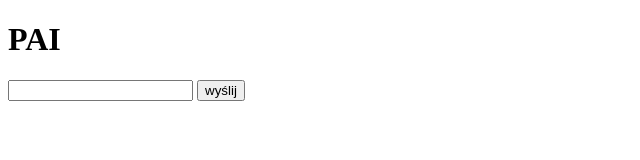
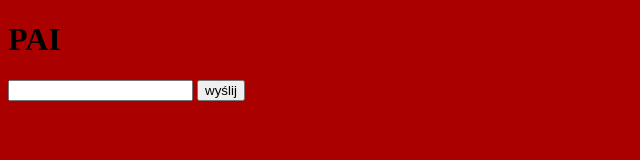
Before and after one commit to Suszek20p/PAI_Suszek, a plain HTML site: page pai_suszek.html in a window 1280 px wide. Shown: the whole page, without its empty margins (0-640 px from the left). Drawn offline with Linux system fonts and the light colour scheme.

Commit message:
Update pai_suszek.html

```diff
--- a/pai_suszek.html
+++ b/pai_suszek.html
@@ -4,6 +4,11 @@
 		<meta charset="UTF-8" />
 		<title>Document</title>
 	</head>
+		<style>
+			body {
+				background-color: #a00;
+			}
+		</style>
 	<body>
 		<header>
 			<h1>PAI</h1>
```
